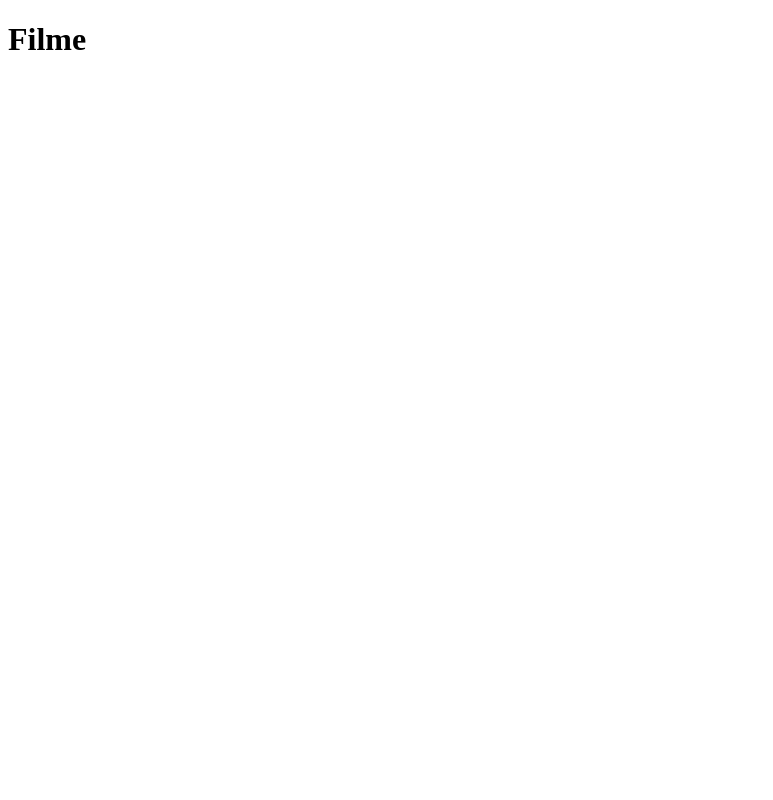
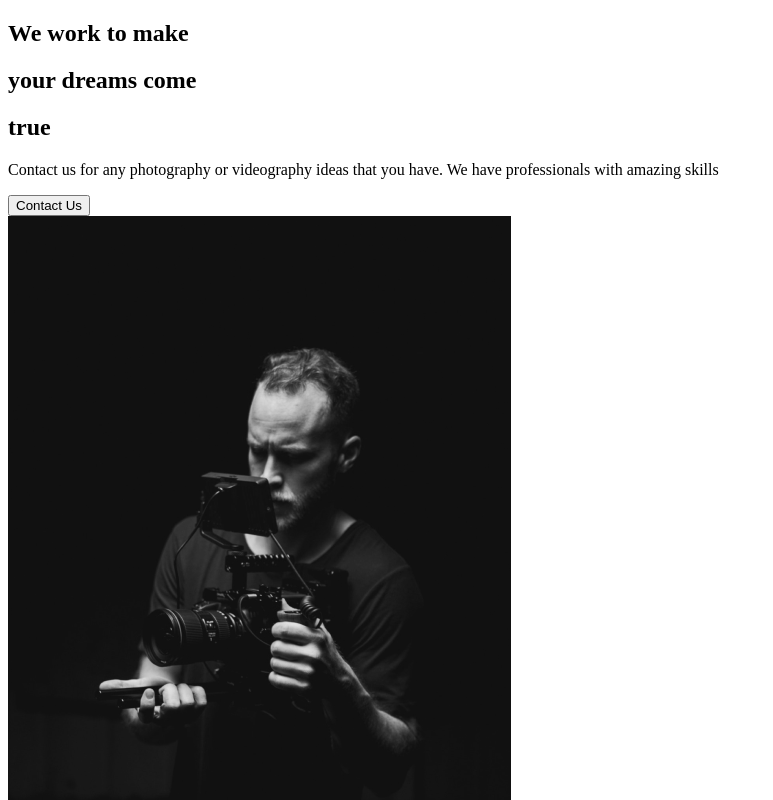
Before and after one commit to marcelrzd/movie_portfolio, a React (Create React App) app: page / in a window 1280 px wide. Shown: the top 800 px of the page, without its empty margins (0-773 px from the left). Built offline with nearby package versions, Linux system fonts and the light colour scheme.

Commit message:
feat: add about page feat: create about section compoment

```diff
--- a/src/App.jsx
+++ b/src/App.jsx
@@ -1,9 +1,10 @@
 import React from "react";
+import About from "./pages/About";
 
 function App() {
   return (
     <div className="App">
-      <h1>Filme</h1>
+      <About />
     </div>
   );
 }
--- /dev/null
+++ b/src/components/AboutSection.jsx
@@ -0,0 +1,34 @@
+import React from "react";
+import home1 from "../img/home1.png";
+
+const AboutSection = () => {
+  return (
+    <div>
+      <div className="description">
+        <div className="title">
+          <div className="hide">
+            <h2>We work to make</h2>
+          </div>
+          <div className="hide">
+            <h2>
+              your <span>dreams</span> come
+            </h2>
+          </div>
+          <div className="hide">
+            <h2>true</h2>
+          </div>
+        </div>
+        <p>
+          Contact us for any photography or videography ideas that you have. We
+          have professionals with amazing skills
+        </p>
+        <button>Contact Us</button>
+      </div>
+      <div className="image">
+        <img src={home1} alt="" />
+      </div>
+    </div>
+  );
+};
+
+export default AboutSection;
--- /dev/null
+++ b/src/pages/About.jsx
@@ -0,0 +1,10 @@
+import React from "react";
+
+// Page components
+import AboutSection from "../components/AboutSection";
+
+const About = () => {
+  return <AboutSection />;
+};
+
+export default About;
```
